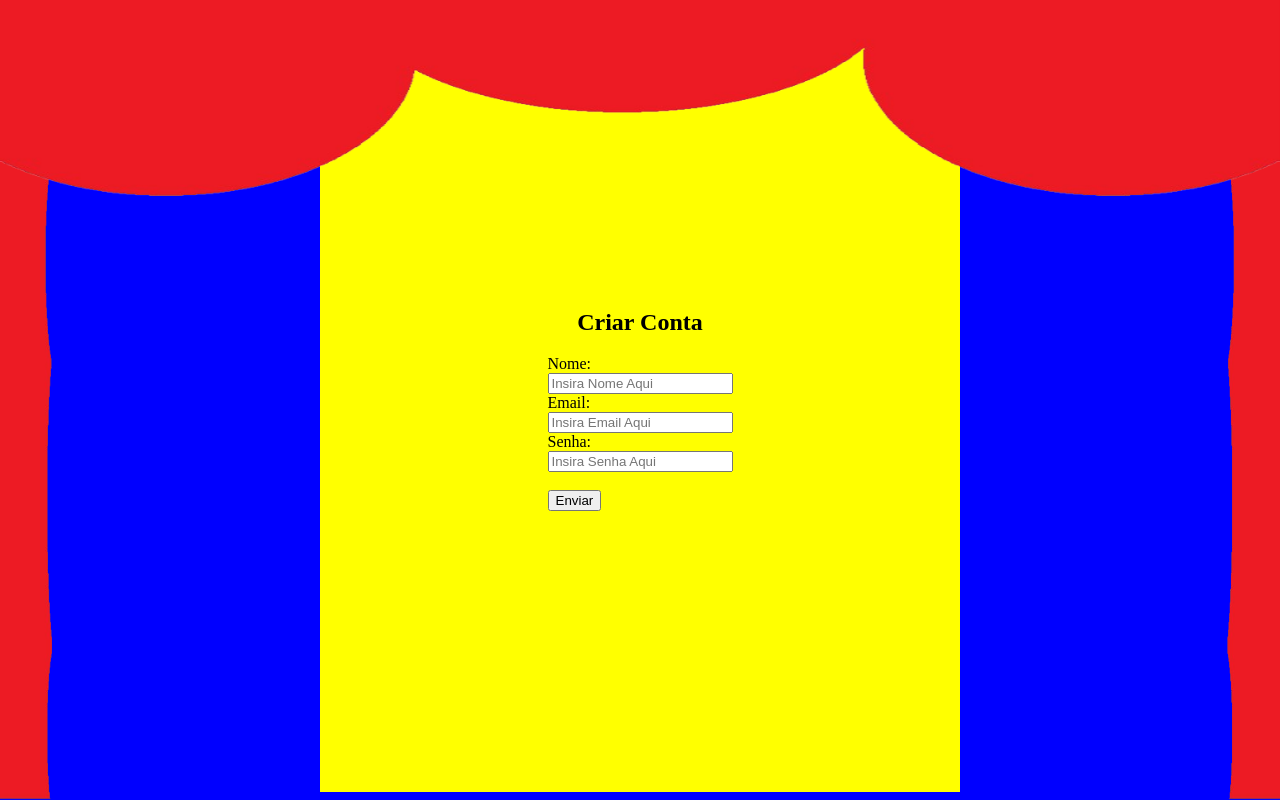
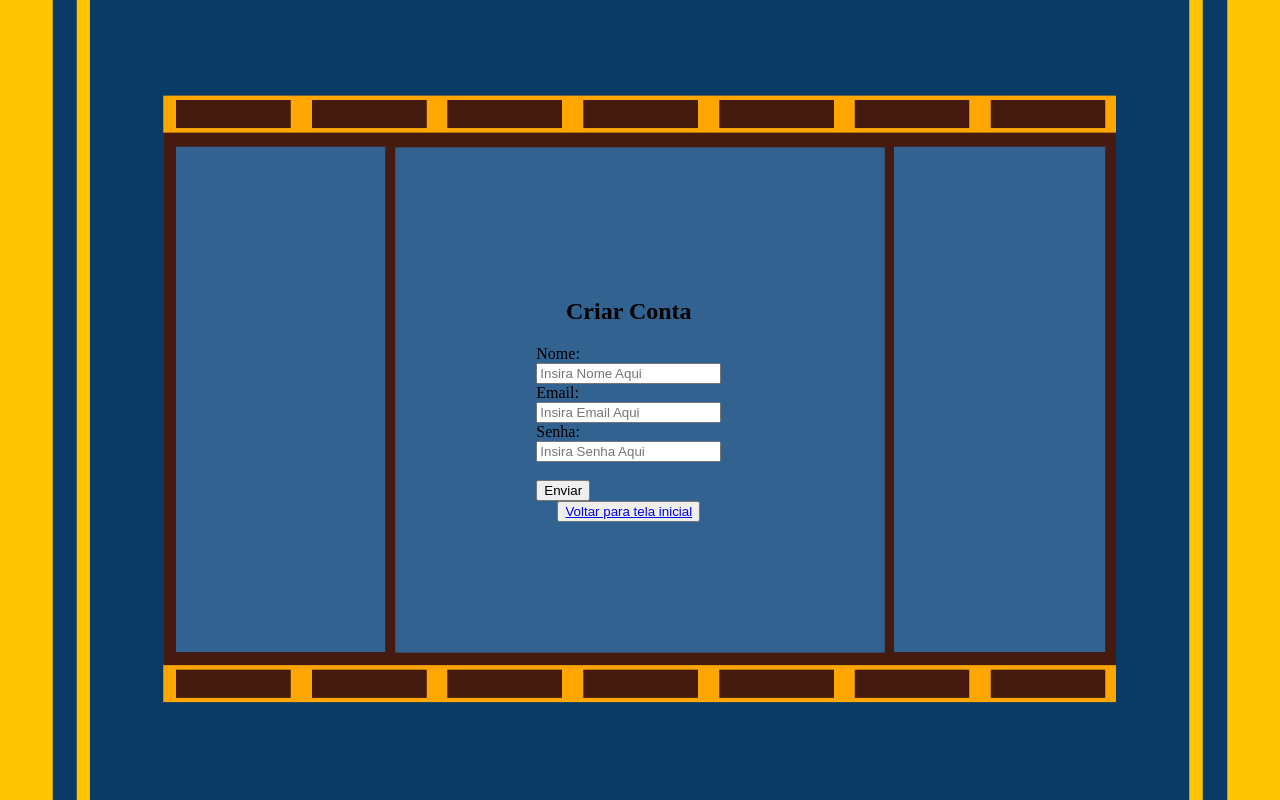
Before and after one commit to SamuelNoticias/Cinai-Projeto-Bilheteria-SENAI, a PHP site: page /criarConta.php in a window 1280 px wide. Run offline with PHP 8.4, Linux system fonts and the light colour scheme.

Commit message:
Mudeis o walpaper das teals, melhorei o funcionamento das funções de login

```diff
--- a/criarConta.php
+++ b/criarConta.php
@@ -1,3 +1,4 @@
+<!-- tela de criação de conta -->
 <!DOCTYPE html>
 <html lang="pt-br">
 
@@ -9,13 +10,6 @@
 </head>
 
 <body>
-    <div class="cortina">
-        <img src="Assets\em_cima-removebg-preview.png" class="img-base" alt="Imagem de fundo">
-    </div>
-    <div class="cortinas">
-        <img src="Assets\esquerda-removebg-preview.png" class="cortina-esquerda" alt="cortina esquerda">
-        <img src="Assets\direita-removebg-preview.png" class="cortina-direita" alt="cortina direita">
-    </div>
     <section class="container">
         <div class="amarela">
             <h1>Criar Conta</h1>
@@ -36,6 +30,7 @@
                 <button type="submit">Enviar</button>
 
             </form>
+            <button><a href="index.php">Voltar para tela inicial</a></button>
         </div>
     </section>
 
--- a/src/cliente.php
+++ b/src/cliente.php
@@ -6,10 +6,12 @@
     function cadastrarCliente(array $dados,string $arquivo)
     {
         $conteudo = json_encode($dados, JSON_PRETTY_PRINT);
+        //usuario já existe
         if(str_contains(file_get_contents($arquivo), $dados["email"]) == true)
             {
-                echo "usuario ja existe";
+                return false;
             }
+        // usuario cadastrado com sucesso
         if(str_contains(file_get_contents($arquivo), $dados["email"]) == false)
             {
                 echo "usuario cadastrado com sucesso";
--- a/style.css
+++ b/style.css
@@ -1,44 +1,17 @@
-.img-base{
-  position: fixed;   /* fica presa na tela, ignora a rolagem */
-  inset:0;       /* atalho para top/right/bottom/left = 0 */
-  z-index: 3;     /* número alto = fica por cima de tudo */
-  display:flex; /* coloca as duas metades lado a lado */
-  width: 100vw;
-  height: 25vh;
-}
-.cortina-direita{
-  position: fixed;   /* fica presa na tela, ignora a rolagem */
-  inset:0;       /* atalho para top/right/bottom/left = 0 */
-  z-index: 1;     /* número alto = fica por cima de tudo */
-  display:flex; /* coloca as duas metades lado a lado */
-  width: 5vw;
-  height: 100vh;
-  padding-left: 95vw;
-}
-.cortina-esquerda{
-  position: fixed;   /* fica presa na tela, ignora a rolagem */
-  inset:0;       /* atalho para top/right/bottom/left = 0 */
-  z-index: 1;     /* número alto = fica por cima de tudo */
-  display:flex; /* coloca as duas metades lado a lado */
-  width: 5vw;
-  height: 100vh;
-
-}
-.cortinas
-{
-  position: fixed;   /* fica presa na tela, ignora a rolagem */
-  inset:0;      /* atalho para top/right/bottom/left = 0 */
-  z-index: 1;     /* número alto = fica por cima de tudo */
-  display:flex; /* coloca as duas metades lado a lado */
-  width: 100vw;
-  height: 100vh;
-  background-color: transparent;
+body{
+  width: 97vw;
+  height: 98vh;
+  background-image: url("Assets/Frame 1.png");
+  background-repeat: no-repeat;
+  background-size: 100% 100%;
+  display: flex;
+  flex-direction: column;
+  justify-content: center;
 }
 .amarela{
   z-index: 2;
-  width: 50vw;
-  height: 98vh;
-  background-color: yellow;
+  width: 25vw;
+  height: 45vh;
   display: flex;
   align-items: center;
   flex-direction: column;
@@ -49,6 +22,3 @@
   display: flex;
   justify-content: center;
 }
-body{
-  background-color: blue;
-}
```
Also changed, not shown: cadastro.php (+12 -10 lines), contaCriada.php (+13 -8 lines), index.php (+1 -7 lines), usuarios.json (+12 -0 lines), Assets/Frame 1.png (added).
